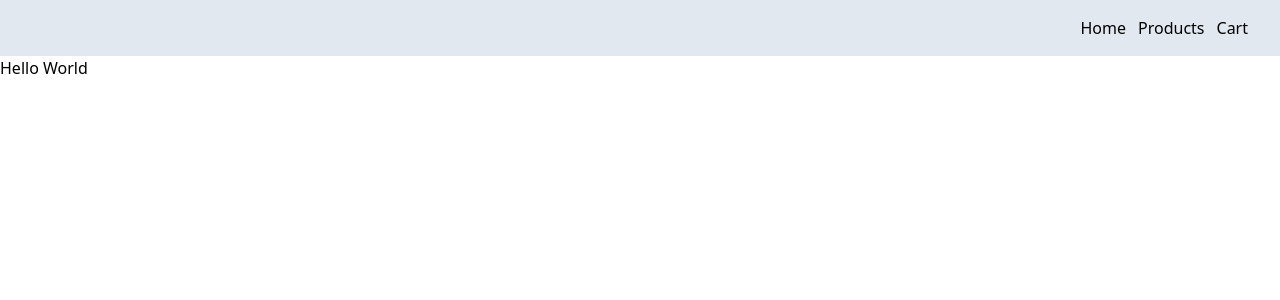
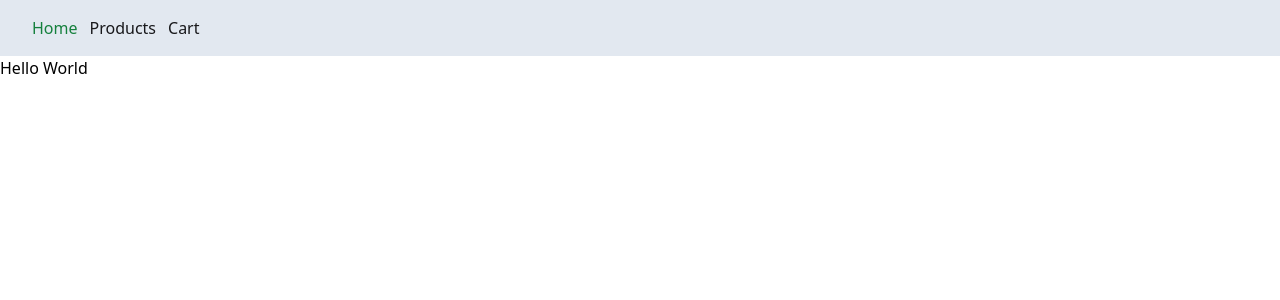
Before and after one commit to 0916dhkim/montra-take-home, a React (Vite) app: page / in a window 1280 px wide. Shown: the top 300 px of the page. Built offline with nearby package versions, Linux system fonts and the light colour scheme.

Commit message:
Fix Root styles

```diff
--- a/src/Root.module.css
+++ b/src/Root.module.css
@@ -3,11 +3,27 @@
 @tailwind utilities;
 
 @layer components {
+  .root {
+    @apply min-h-screen min-w-full flex flex-col items-stretch;
+  }
+
   .nav {
     @apply bg-slate-200 py-4 px-8;
   }
 
   .navGroup {
-    @apply flex flex-row justify-end gap-3;
+    @apply flex flex-row justify-start gap-3;
+  }
+
+  .navLinkBase {
+    @apply text-zinc-900 hover:text-zinc-500;
+  }
+
+  .navLink {
+    @apply navLinkBase;
+  }
+
+  .navLinkActive {
+    @apply navLinkBase text-green-700;
   }
 }
--- a/src/Root.tsx
+++ b/src/Root.tsx
@@ -4,12 +4,33 @@ import classes from "./Root.module.css";
 
 export default function Root() {
   return (
-    <div>
+    <div className={classes.root}>
       <nav className={classes.nav}>
         <ul className={classes.navGroup}>
-          <NavLink to="/">Home</NavLink>
-          <NavLink to="/products">Products</NavLink>
-          <NavLink to="/cart">Cart</NavLink>
+          <NavLink
+            className={({ isActive }) =>
+              isActive ? classes.navLinkActive : classes.navLink
+            }
+            to="/"
+          >
+            Home
+          </NavLink>
+          <NavLink
+            className={({ isActive }) =>
+              isActive ? classes.navLinkActive : classes.navLink
+            }
+            to="/products"
+          >
+            Products
+          </NavLink>
+          <NavLink
+            className={({ isActive }) =>
+              isActive ? classes.navLinkActive : classes.navLink
+            }
+            to="/cart"
+          >
+            Cart
+          </NavLink>
         </ul>
       </nav>
       <Outlet />
```
